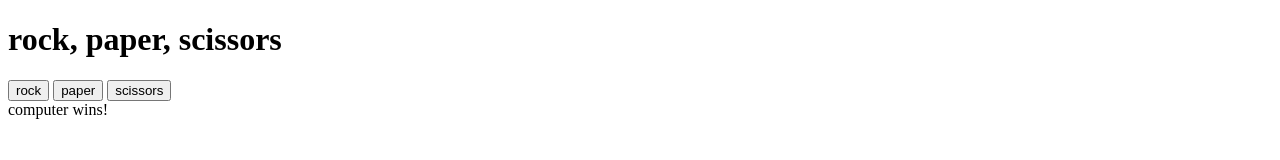
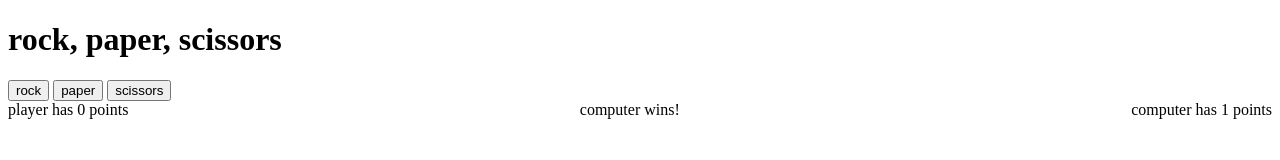
Before and after one commit to petemillerbiddle/rock-paper-scissors, a plain HTML site: page index.html in a window 1280 px wide. Both pictures are taken after a click on the button "rock". Drawn offline with Linux system fonts and the light colour scheme.

Commit message:
Display scores on page, arrange with flexbox

```diff
--- a/index.html
+++ b/index.html
@@ -6,6 +6,7 @@
     <meta name="viewport" content="width=device-width, initial-scale=1.0">
     <title>Rock, Paper, Scissors</title>
     <script src="script.js" defer></script>
+    <link rel="stylesheet" href="styles.css">
 </head>
 <body>
     <h1>rock, paper, scissors</h1>
--- a/script.js
+++ b/script.js
@@ -7,7 +7,17 @@ let computerScore = 0;
 const container = document.querySelector('#container');
 const results = document.createElement('div');
 results.classList.add('results');
+
+const playerScoreDOM = document.createElement('div');
+playerScoreDOM.classList.add('player-score');
+
+const computerScoreDOM = document.createElement('div');
+computerScoreDOM.classList.add('player-score');
+
+
+container.appendChild(playerScoreDOM);
 container.appendChild(results);
+container.appendChild(computerScoreDOM);
 
 
 function computerPlay() {
@@ -49,6 +59,9 @@ const buttons = document.querySelectorAll('button');
 buttons.forEach((button) => {
     button.addEventListener('click', () => {
         results.textContent = playRound(moves.indexOf(button.id), computerPlay());
+        playerScoreDOM.textContent = "player has " + playerScore + " points";
+        computerScoreDOM.textContent = "computer has " + computerScore + " points";
+
     });
 });
 
--- /dev/null
+++ b/styles.css
@@ -0,0 +1,4 @@
+#container {
+    display: flex;
+    justify-content: space-between;
+}
```
